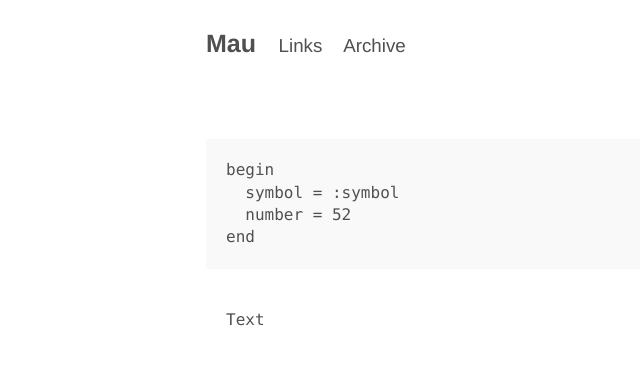
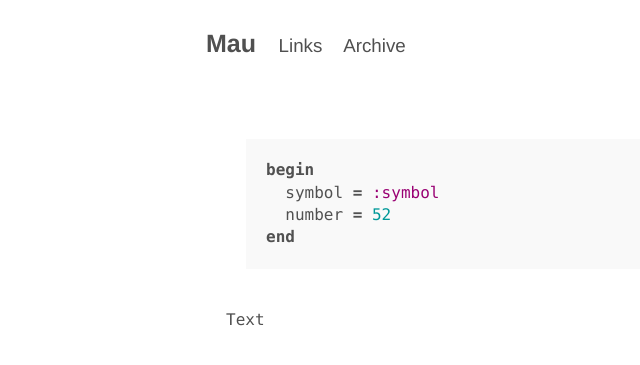
Before and after one commit to Maumagnaguagno/maumagnaguagno.github.io, a Jekyll site: the page built from Ruby.md, in a window 1280 px wide. Shown: the top 365 px of the page, without its empty margins (54-694 px from the left). Built offline with Jekyll 4.4.1, drawn with Linux system fonts in a browser that asks for light colours.

Commit message:
Use weird highlight syntax

````diff
--- a/Ruby.md
+++ b/Ruby.md
@@ -4,12 +4,12 @@ title: Ruby
 description:
 ---
 
-```Ruby
+{% highlight Ruby %}
 begin
   symbol = :symbol
   number = 52
 end
-```
+{% endhighlight %}
 
 ```
 Text
````
